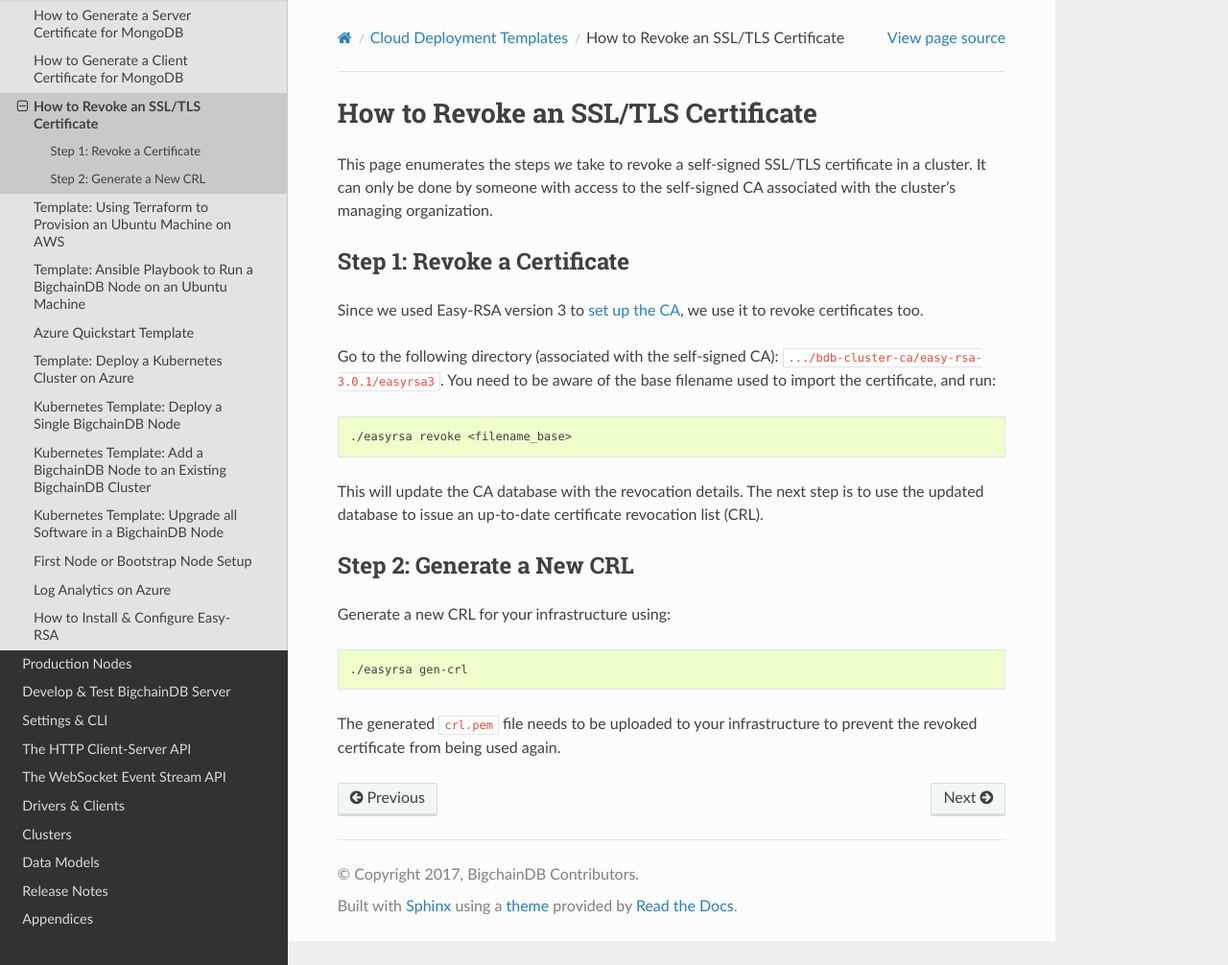
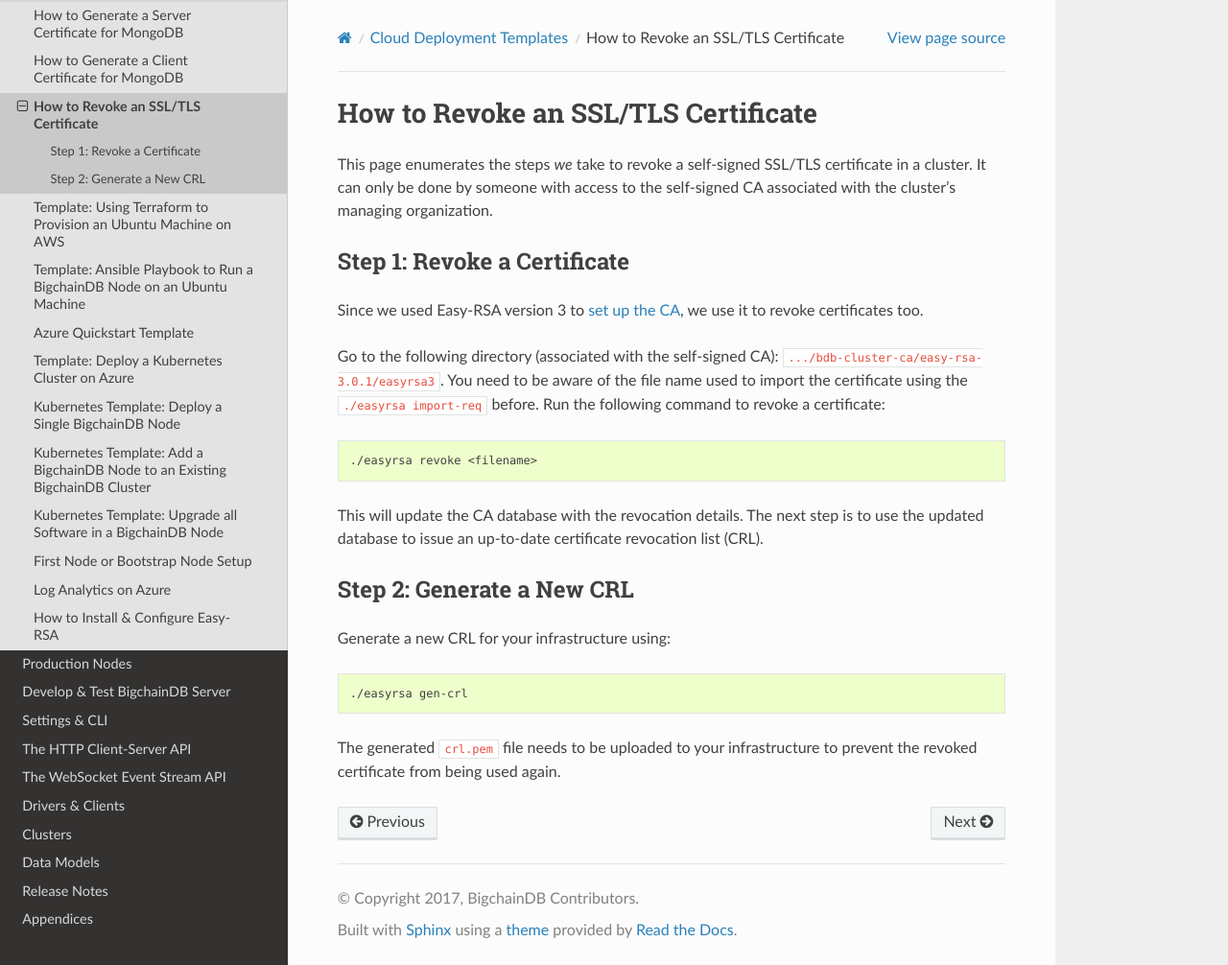
Before and after one commit to bigchaindb/bigchaindb, a Sphinx documentation site: the page built from docs/server/source/cloud-deployment-templates/revoke-tls-certificate.rst, in a window 1280 px wide and 1006 px high. Shown: the whole window at 96% size. Built offline with Sphinx 7.4.7 and the Read the Docs theme 2.0.0, drawn with Linux system fonts in a browser that asks for light colours; pages that are not in the unit, such as notebooks, are missing from menus.

```diff
--- a/docs/server/source/cloud-deployment-templates/easy-rsa.rst
+++ b/docs/server/source/cloud-deployment-templates/easy-rsa.rst
@@ -62,7 +62,6 @@
    echo 'set_var EASYRSA_DN "org"' >> vars
    echo 'set_var EASYRSA_REQ_OU "IT"' >> vars
    echo 'set_var EASYRSA_KEY_SIZE 4096' >> vars
-   echo 'set_var EASYRSA_EXT_DIR "$EASYRSA/x509-types"' >> vars
 
    echo 'set_var EASYRSA_REQ_COUNTRY "DE"' >> vars
    echo 'set_var EASYRSA_REQ_PROVINCE "Berlin"' >> vars
--- a/docs/server/source/cloud-deployment-templates/revoke-tls-certificate.rst
+++ b/docs/server/source/cloud-deployment-templates/revoke-tls-certificate.rst
@@ -15,12 +15,13 @@
 
 Go to the following directory (associated with the self-signed CA):
 ``.../bdb-cluster-ca/easy-rsa-3.0.1/easyrsa3``.
-You need to be aware of the base filename used to import the certificate, and
-run:
+You need to be aware of the file name used to import the certificate using the
+``./easyrsa import-req`` before. Run the following command to revoke a
+certificate:
 
 .. code:: bash
 
-   ./easyrsa revoke <filename_base>
+   ./easyrsa revoke <filename>
 
 This will update the CA database with the revocation details.
 The next step is to use the updated database to issue an up-to-date
```
